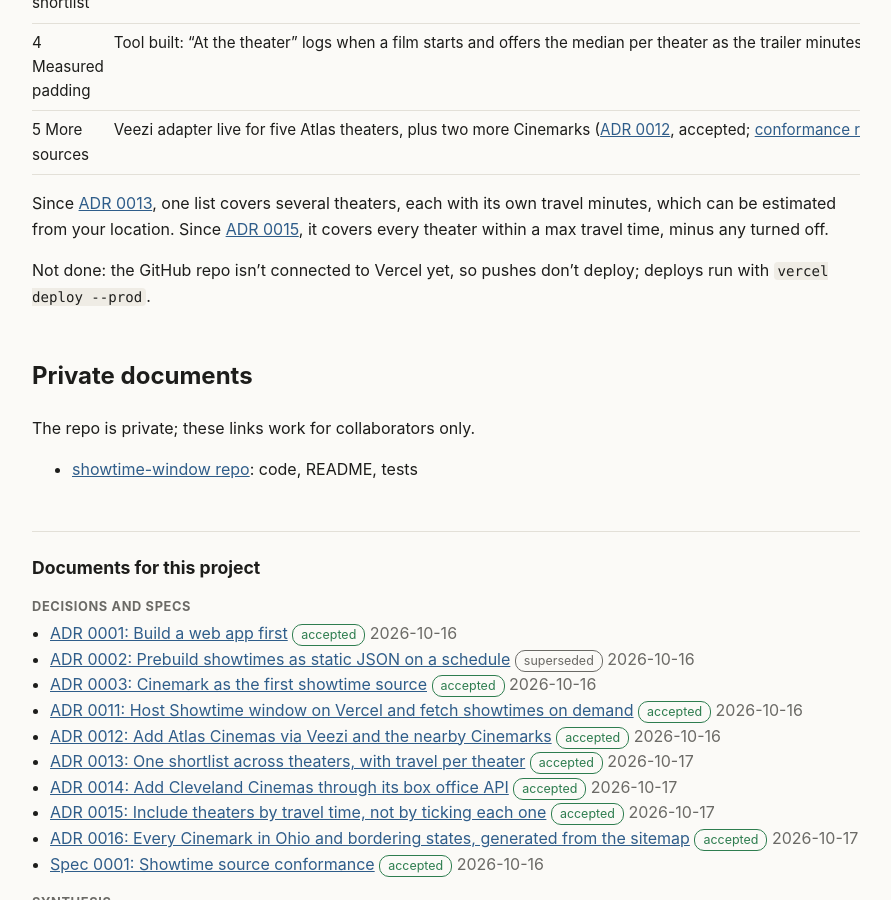
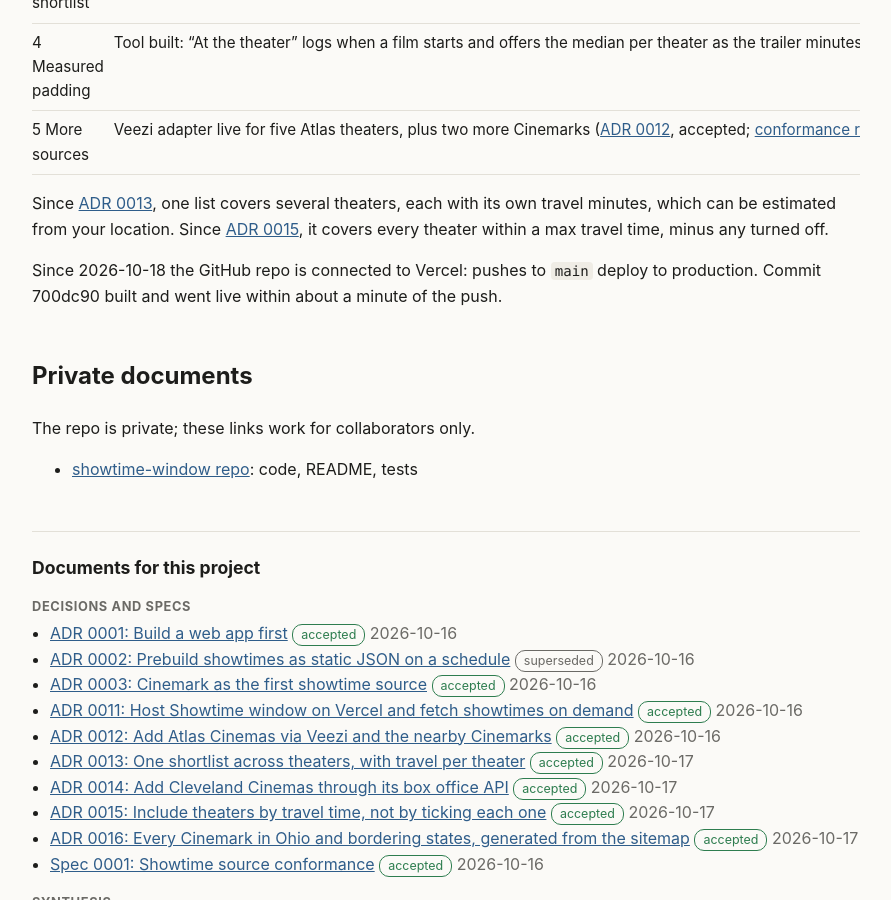
Before and after one commit to mknepprath/design-record, a Jekyll site: the page built from projects/showtime-window.md, in a window 1280 px wide and 900 px high, scrolled down 1890 px. Shown: the whole window, without its empty margins (194-1085 px from the left). Built offline with Jekyll 4.4.1, drawn with Linux system fonts in a browser that asks for light colours.

Commit message:
Showtime window: GitHub now deploys to Vercel

```diff
--- a/projects/showtime-window.md
+++ b/projects/showtime-window.md
@@ -55,7 +55,7 @@ Live at [showtime-window.vercel.app](https://showtime-window.vercel.app) since 2
 
 Since [ADR 0013](../decisions/0013-one-shortlist-across-theaters.md), one list covers several theaters, each with its own travel minutes, which can be estimated from your location. Since [ADR 0015](../decisions/0015-include-theaters-by-travel-time.md), it covers every theater within a max travel time, minus any turned off.
 
-Not done: the GitHub repo isn't connected to Vercel yet, so pushes don't deploy; deploys run with `vercel deploy --prod`.
+Since 2026-10-18 the GitHub repo is connected to Vercel: pushes to `main` deploy to production. Commit 700dc90 built and went live within about a minute of the push.
 
 ## Private documents
 
```
